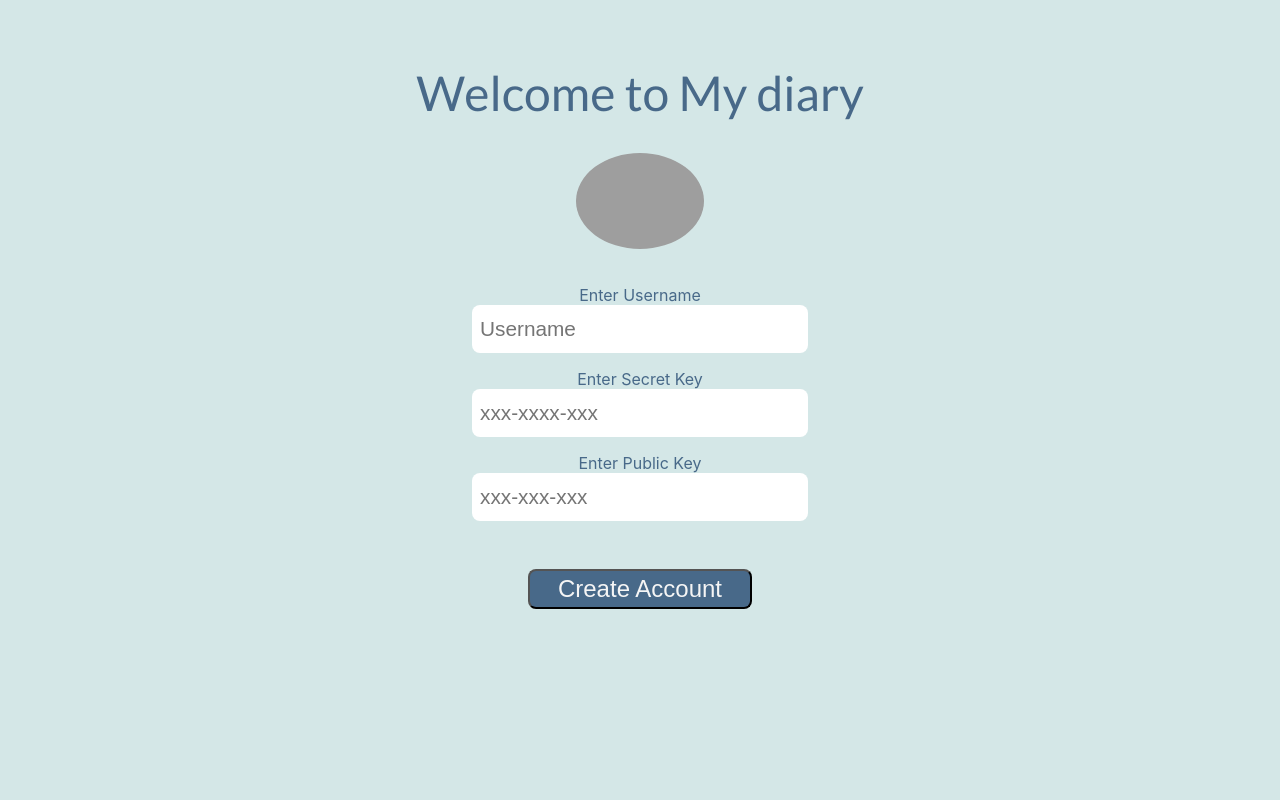
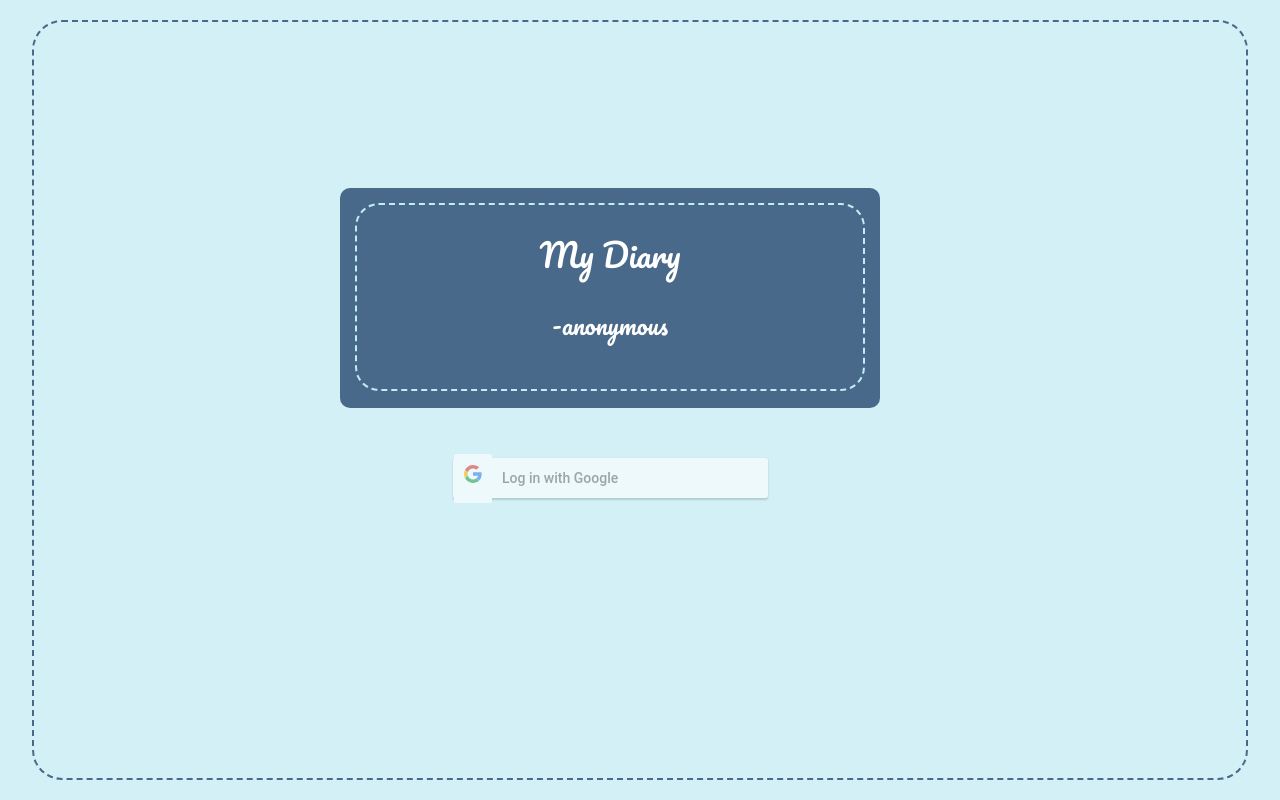
Before and after one commit to ibnjunaid/personal_diary, a React (Create React App) app in the folder client/: page / in a window 1280 px wide. Built offline with nearby package versions, Linux system fonts and the light colour scheme; no server answers; grey boxes are pictures that could not be loaded.

Commit message:
minute changes

```diff
--- a/client/src/App.tsx
+++ b/client/src/App.tsx
@@ -1,3 +1,4 @@
+import { useState } from 'react';
 import {
   BrowserRouter as Router,
   Redirect,
@@ -5,17 +6,19 @@ import {
 } from 'react-router-dom';
 
 import './App.scss';
-import CreateKeys from './pages/Create_Key/CreateKeys';
 import Entriespage from './pages/Entries/Entriespage';
 import { Home } from './pages/Home/Home';
 
 function App() {
+
+  const [hasKey, setHasKey] = useState<boolean>(false)
+  const [displayPic, setDisplayPic] = useState<string>('')
+
   return (
-    //<Home/>
+    <Home/>
     // <Router>
     //     <Route path='/entry'>
-            //<Entriespage />
-            <CreateKeys/>
+            // <Entriespage />
     //     </Route>
     //     <Route path='/home'>
     //         <Home />
--- a/client/src/components/login/login-with-google/index.tsx
+++ b/client/src/components/login/login-with-google/index.tsx
@@ -25,5 +25,6 @@ const handleLogin = async (googleData : any) => {
     });
     const data = await res.json();
     console.log(data)
+
     // store returned user somehow
 };
```
